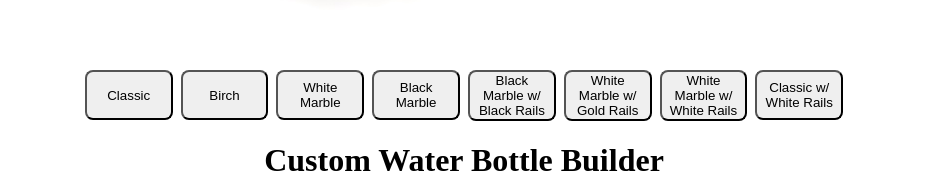
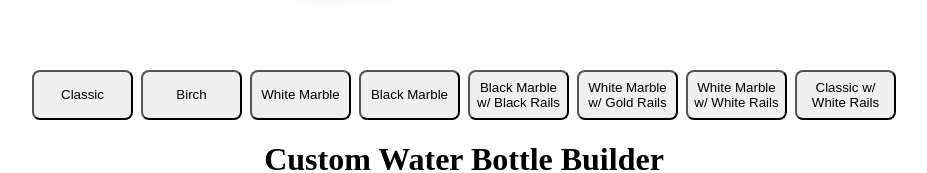
Before and after one commit to eperez-bg/dynamic-table-viewer, a React (Vite) app: page / in a window 1280 px wide. Shown: the part 545-718 px from the top of the page, without its empty margins (176-1103 px from the left). Built offline with nearby package versions, Linux system fonts and the light colour scheme.

Commit message:
Improved table button sizes and table button row overflow

```diff
--- a/src/css/App.css
+++ b/src/css/App.css
@@ -2,12 +2,14 @@
   display: flex;
   align-items: center;
   justify-content: center;
+
+  flex-wrap: wrap;
 }
 
 .table-image {
   max-width: 50%;
   height: auto;
-  flex: 0 0 auto;
+  flex: 0 0 860px;
 }
 
 .table-options {
@@ -17,27 +19,18 @@
   justify-content: center;
   min-width: 0;
   max-width: 60%;
-  flex: 1 1 0;
+  flex: 1 1 840px;
 }
 
 .table-button {
   flex: 1 1 0;
-  min-width: 0px;
-  min-height: 50px;
+  min-width: 101px;
+  max-width: 116px;
+  height: 50px;
   padding: "8px 12px";
 
   border-radius: 8px;
   border: "1px solid #ccc";
-}
-
-@media (max-width: 1300px) {
-  .table-image-container {
-    flex-direction: column;
-  }
-
-  .table-image {
-    width: 100%;
-  }
 }
 
 .bottle-image-container {
```
